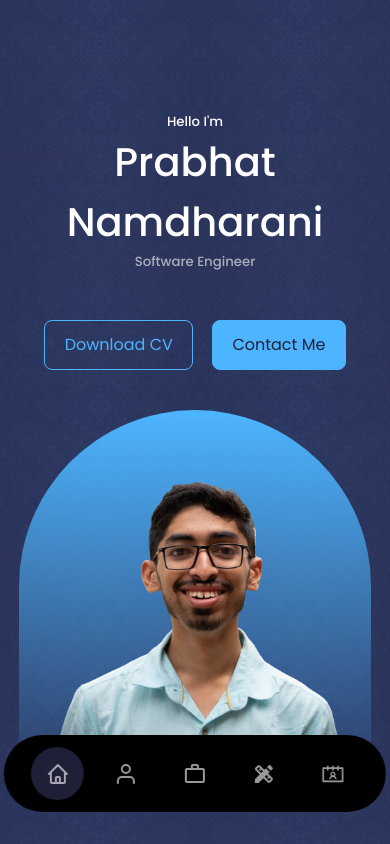
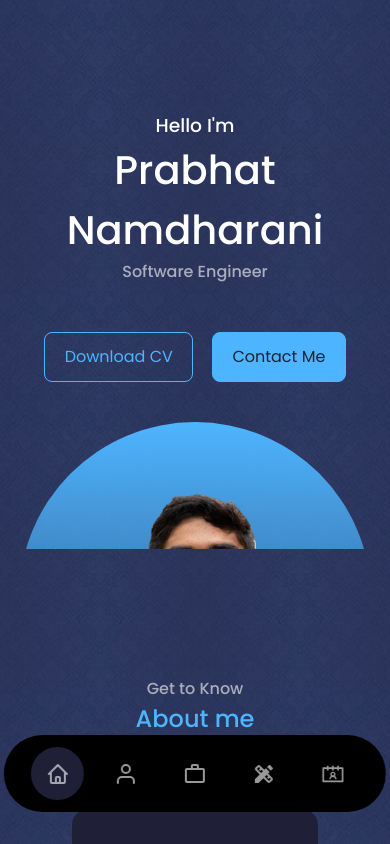
Before and after one commit to SwagataJ/react-basics, a React (Create React App) app: page / in a window 390 px wide. Shown: the top 844 px of the page. Built offline with nearby package versions, Linux system fonts and the light colour scheme.

Commit message:
Header tab

```diff
--- a/src/components/header/Header.jsx
+++ b/src/components/header/Header.jsx
@@ -7,7 +7,7 @@
   return (
     <header>
       <div class="container header__container">
-        <h5>Hello I'm</h5>
+        <h3>Hello I'm</h3>
         <h1>Prabhat Namdharani</h1>
         <h5 class="text-light">Software Engineer</h5>
         <CTA />
--- a/src/components/header/header.css
+++ b/src/components/header/header.css
@@ -2,6 +2,7 @@
     height: 80vh;
     padding-top: 7rem;
     overflow:hidden;
+    margin-bottom: 2rem;
 }
 
 .header__container{
@@ -9,7 +10,12 @@
     height:100%;
     position: relative;
 }
-
+h1{
+    font-size: 3rem;
+}
+h5{
+    font-size: 1rem;
+}
 /*CTA*/
 
 .cta{
@@ -76,7 +82,7 @@
 
 @media screen and (max-width:600px){
 header{
-    height:100vh;
+    height:65vh;
 }
 
 .header__socials,.scroll_down{
```
